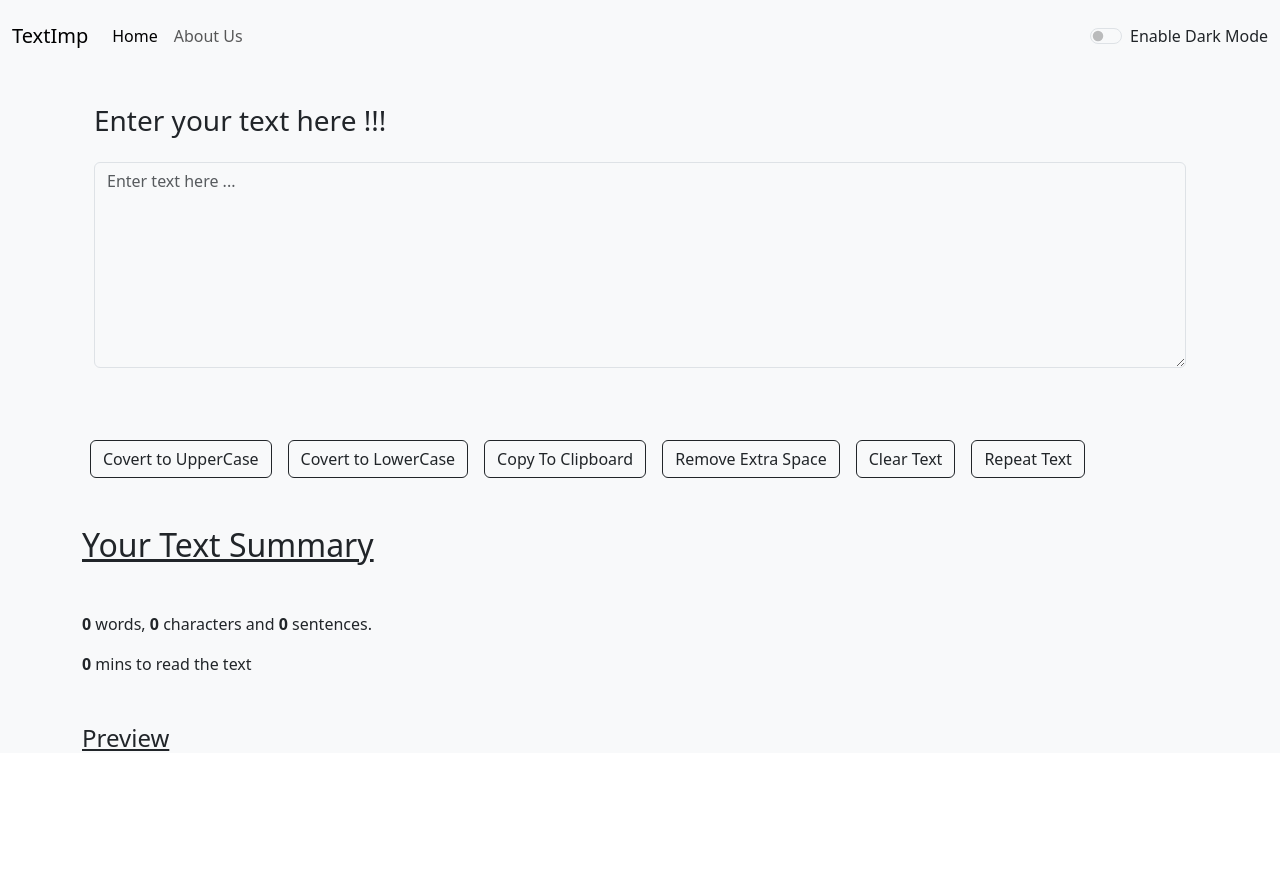
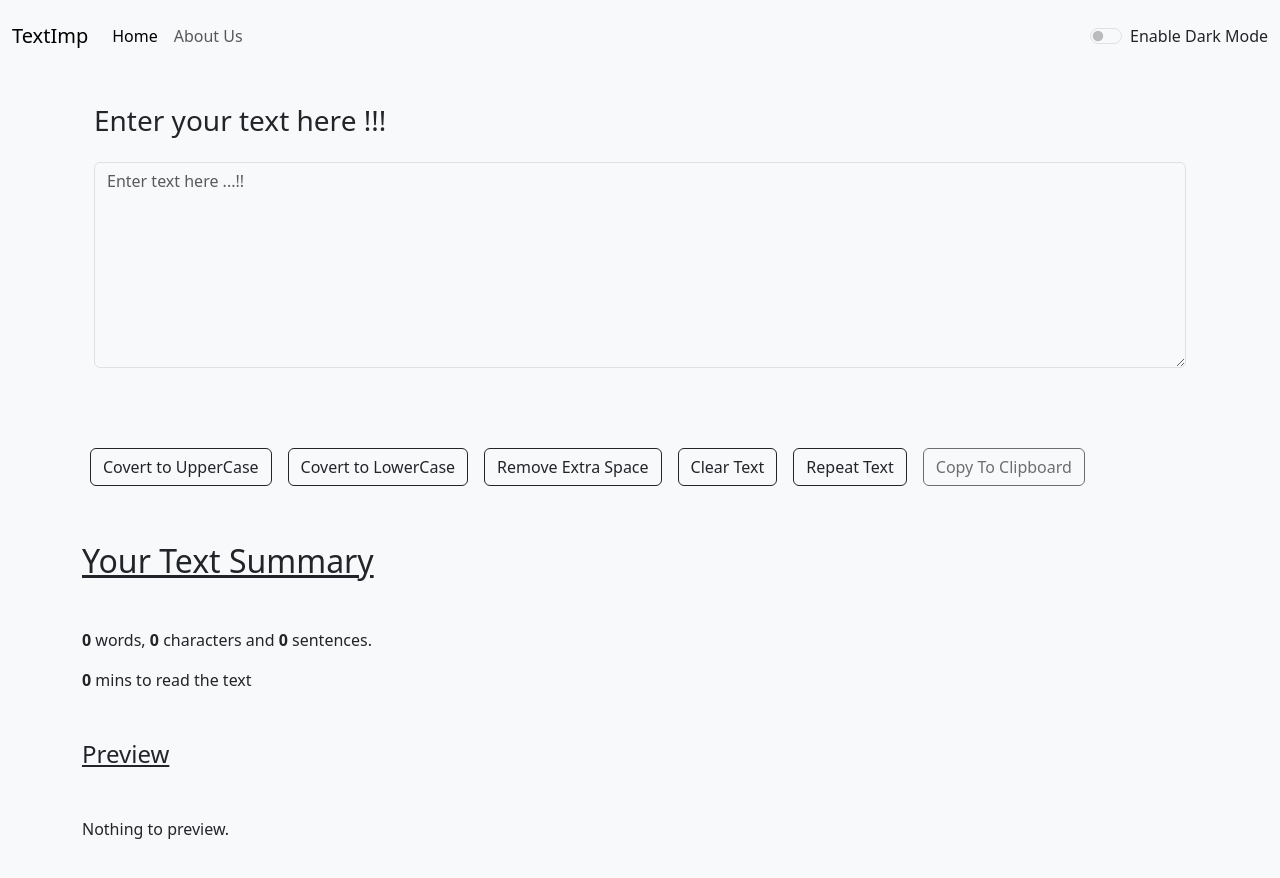
Before and after one commit to Sania-Akhtar-SA/React, a React (Create React App) app in the folder text-imp/: page / in a window 1280 px wide. Shown: the top 878 px of the page. Before the commit the page ends 801 px from the top, so only its background shows below. Built offline with nearby package versions, Linux system fonts and the light colour scheme.

Commit message:
Update TextMod.js

```diff
--- a/text-imp/src/components/TextMod.js
+++ b/text-imp/src/components/TextMod.js
@@ -34,7 +34,7 @@ export default function TextMod(props) {
     var text = document.getElementById("myText");
     text.select();
     navigator.clipboard.writeText(text.value);
-    if(text===""){
+    if(text.length === 0){
       props.alert("Enter text to Copy !", "warning");
     }
     else{
@@ -64,7 +64,7 @@ export default function TextMod(props) {
   }
 
   const handleRepeat = () =>{
-    setText(text + text.substring(0,text.length))
+    setText(text +" " + text.substring(0,text.length))
     if(text===""){
       props.alert("Enter text to repeat !", "warning");
     }
@@ -72,27 +72,27 @@ export default function TextMod(props) {
       props.alert("Text Repeated !", "success");
     }
   }
-
+  const p="Enter text here ...!!"
   return (
     <div className={`bg-${props.Mode} `}>
     <div className={`container my-4 py-2 px-4 bg-${props.Mode} `}>
         <h3><label htmlFor="myText" className={`form-label text-${props.Mode==='light'?'dark':'light'} bg-${props.Mode}`} >{props.heading}</label></h3>
-        <textarea className={`form-control my-3 mb-7 text-${props.Mode==='light'?'dark':'light'} bg-${props.Mode}`} placeholder="Enter text here ..." value ={text} onChange={handleOnChange} id="myText" rows="8" ></textarea>
+        <textarea className={`form-control my-3 mb-7 text-${props.Mode==='light'?'dark':'light'} bg-${props.Mode}`} placeholder={p} value ={text} onChange={handleOnChange} id="myText" rows="8" ></textarea>
     </div>
     <div className='container my-5'>
-    <button className={`btn mx-2 btn-outline-${props.Mode==='light'?'dark':'light'} btn-${props.Mode}`} onClick={handleUpperCase}>Covert to UpperCase</button>
-    <button className={`btn mx-2 btn-outline-${props.Mode==='light'?'dark':'light'} btn-${props.Mode}`} onClick={handleLowerCase} >Covert to LowerCase</button>
-    <button className={`btn mx-2 btn-outline-${props.Mode==='light'?'dark':'light'} btn-${props.Mode}`} onClick={handleCopy} >Copy To Clipboard</button>
-    <button className={`btn mx-2 btn-outline-${props.Mode==='light'?'dark':'light'} btn-${props.Mode}`} onClick={handleSpace} >Remove Extra Space</button>
-    <button className={`btn mx-2 btn-outline-${props.Mode==='light'?'dark':'light'} btn-${props.Mode}`} onClick={handleClear} >Clear Text</button>
-    <button className={`btn mx-2 btn-outline-${props.Mode==='light'?'dark':'light'} btn-${props.Mode}`} onClick={handleRepeat} >Repeat Text</button>
+    <button className={`btn mx-2 my-2 btn-outline-${props.Mode==='light'?'dark':'light'} btn-${props.Mode}`} onClick={handleUpperCase}>Covert to UpperCase</button>
+    <button className={`btn mx-2 my-2 btn-outline-${props.Mode==='light'?'dark':'light'} btn-${props.Mode}`} onClick={handleLowerCase} >Covert to LowerCase</button>
+    <button className={`btn mx-2 my-2 btn-outline-${props.Mode==='light'?'dark':'light'} btn-${props.Mode}`} onClick={handleSpace} >Remove Extra Space</button>
+    <button className={`btn mx-2 my-2 btn-outline-${props.Mode==='light'?'dark':'light'} btn-${props.Mode}`} onClick={handleClear} >Clear Text</button>
+    <button className={`btn mx-2 my-2 btn-outline-${props.Mode==='light'?'dark':'light'} btn-${props.Mode}`} onClick={handleRepeat} >Repeat Text</button>
+    <button disabled={text===""} className={`btn mx-2 my-2 btn-outline-${props.Mode==='light'?'dark':'light'} btn-${props.Mode}`} onClick={handleCopy} >Copy To Clipboard</button>
     </div>
     <div className={`container my-auto mt-3 text-${props.Mode==='light'?'dark':'light'} bg-${props.Mode}`}>
       <h2 className='my-5'><u>Your Text Summary</u></h2>
-      <p className='my-3'><b>{text===""?0:text.split(" ").length}</b> words, <b>{text.length}</b> characters and <b>{(text.split(".").length)-1}</b> sentences.</p>
-      <p className='my-3'><b>{text===""?0:text.split(" ").length * 0.008}</b> mins to read the text</p>
+      <p className='my-3'><b>{text==="" || text===" " ?0:text.split(/\s+[a-zA-Z]/).length}</b> words, <b>{text.length}</b> characters and <b>{(text.split(".").length)-1}</b> sentences.</p>
+      <p className='my-3'><b>{text===""?0:text.split(/\s+[a-zA-Z]/).length * 0.008}</b> mins to read the text</p>
       <h4 className='my-5'><u>Preview</u></h4>
-      <p className="my-4">{text}</p>
+      <div className="my-4" style={{height:"150px"}}>{text.length>0?text:"Nothing to preview."}</div>
     </div>
     </div>
   )
```
